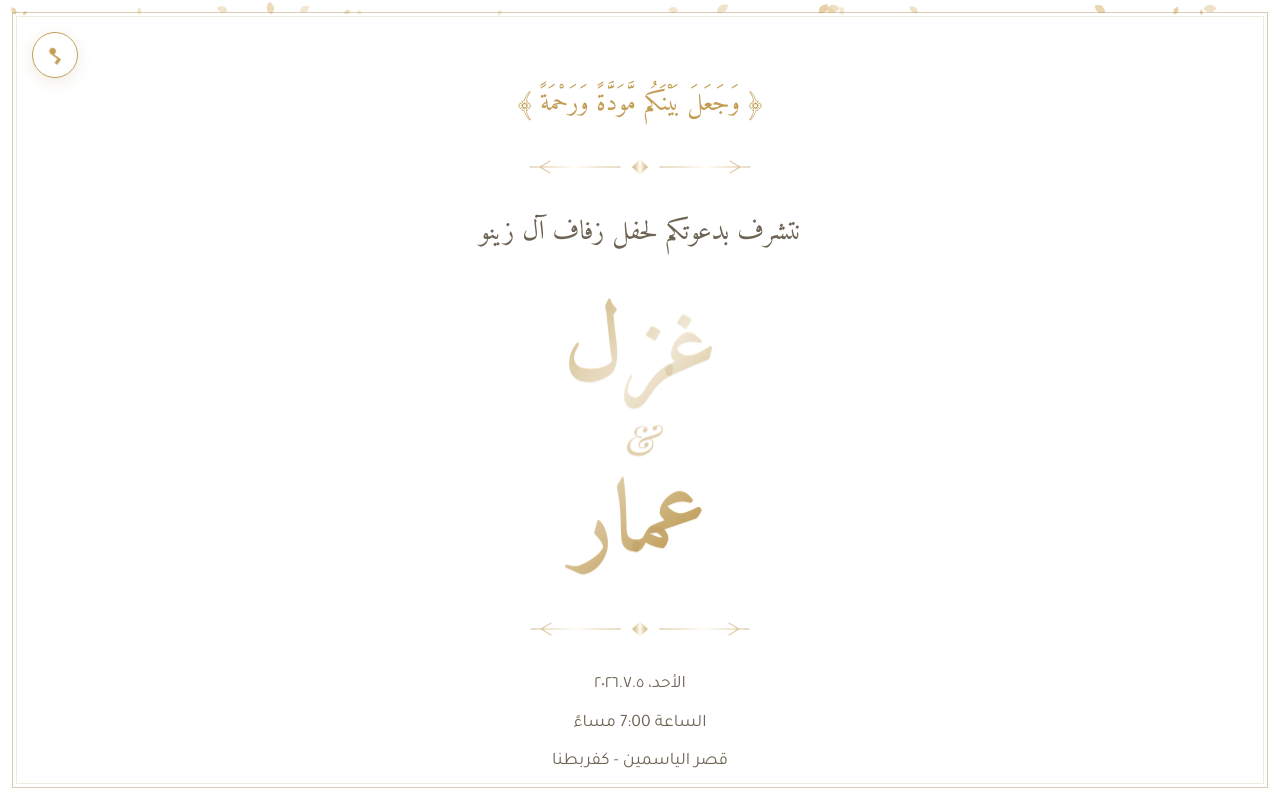
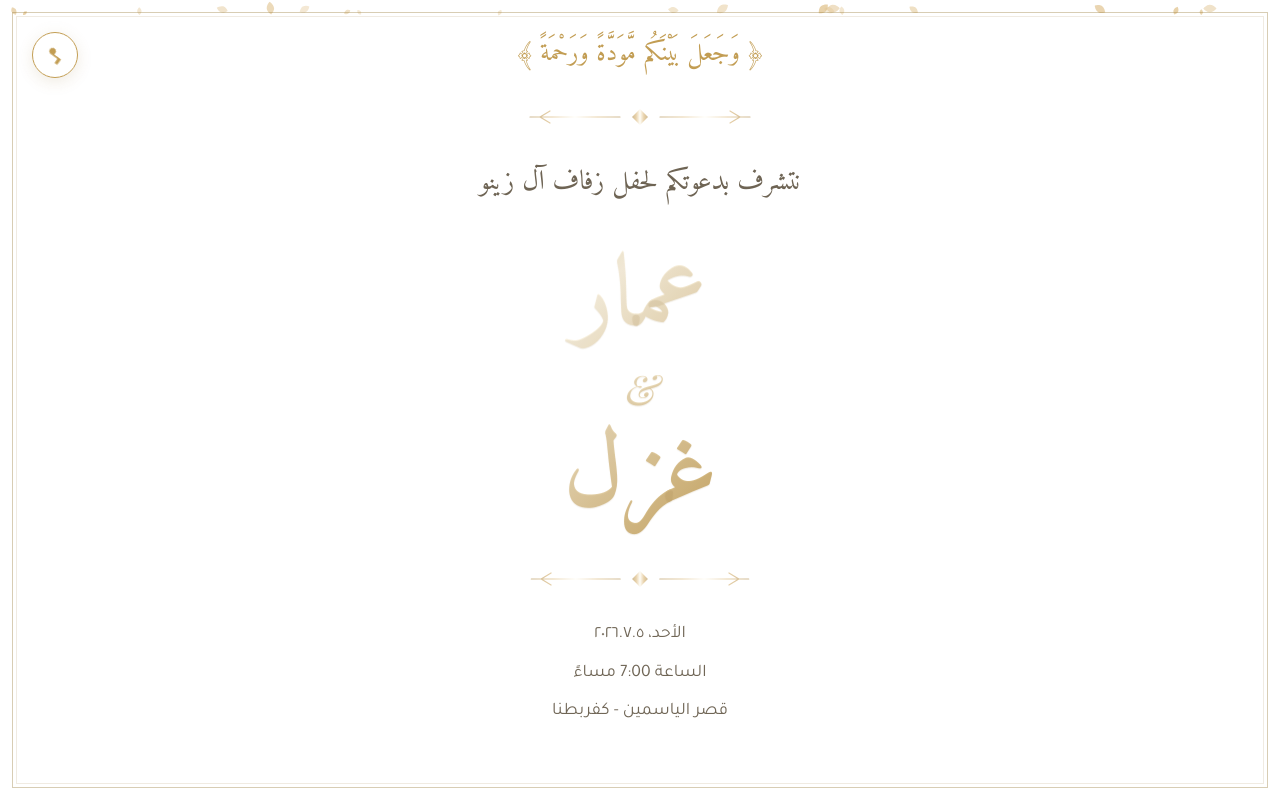
Before and after one commit to wedding15/wedding, a React (Vite) app: page / in a window 1280 px wide. Both pictures are taken after a click on the button "افتح الدعوة". Built offline with nearby package versions, Linux system fonts and the light colour scheme; a web font is replaced by a local one.

Commit message:
style: swap groom & bride names order (Ammar & Ghazal) and raise content vertically

```diff
--- a/src/App.tsx
+++ b/src/App.tsx
@@ -124,9 +124,9 @@ function RoyalCrest() {
           />
         </svg>
         <div className="royal-crest-letters">
+          <span>ع</span>
+          <span className="royal-crest-amp">&amp;</span>
           <span>غ</span>
-          <span className="royal-crest-amp">&amp;</span>
-          <span>ع</span>
         </div>
       </div>
     </div>
@@ -240,9 +240,9 @@ function OpeningSection() {
         </motion.p>
 
         <motion.div className="hero-royal__names gold-gradient-text" variants={itemVariants}>
+          <h1 className="hero-royal__name">{weddingData.groomFamily}</h1>
+          <span className="hero-royal__ampersand">&amp;</span>
           <h1 className="hero-royal__name">{weddingData.brideFamily}</h1>
-          <span className="hero-royal__ampersand">&amp;</span>
-          <h1 className="hero-royal__name">{weddingData.groomFamily}</h1>
         </motion.div>
 
         <motion.div variants={lineVariants} style={{ originX: 0.5 }}>
@@ -416,7 +416,7 @@ function ClosingSection() {
         </motion.div>
 
         <motion.h2 className="closing-royal__names gold-gradient-text" variants={itemVariants}>
-          {weddingData.bride} ♥ {weddingData.groom}
+          {weddingData.groom} ♥ {weddingData.bride}
         </motion.h2>
 
         <motion.p className="closing-royal__message" variants={itemVariants}>
--- a/src/index.css
+++ b/src/index.css
@@ -162,6 +162,7 @@ body {
   justify-content: center;
   text-align: center;
   pointer-events: auto;
+  transform: translateY(-30px); /* Shift content up slightly */
 }
 
 /* Royal Crest Container */
@@ -335,6 +336,15 @@ body {
   padding: var(--section-padding);
   position: relative;
   width: 100%;
+}
+
+.hero-royal__content {
+  width: 100%;
+  max-width: 680px;
+  margin: 0 auto;
+  position: relative;
+  z-index: 2;
+  transform: translateY(-50px); /* Shift names and hero content up */
 }
 
 .hero-royal__bismillah {
```
